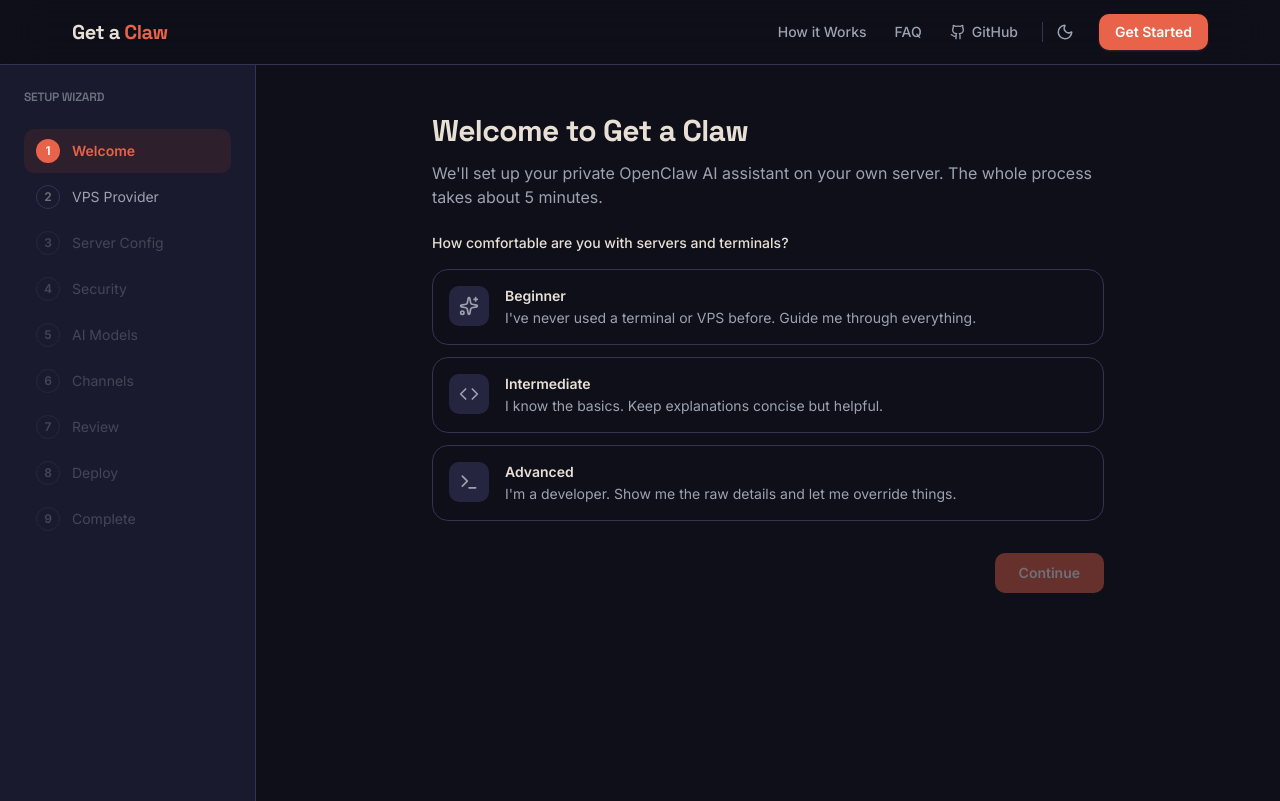
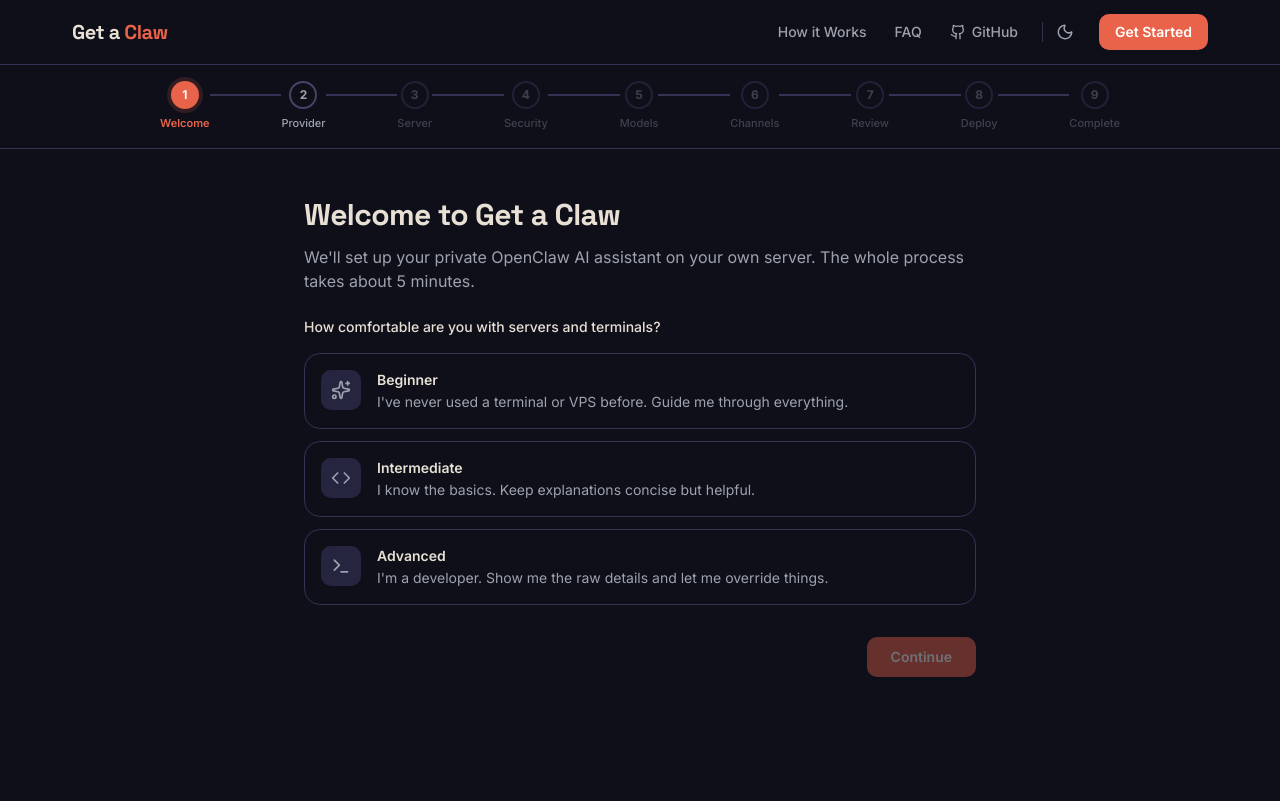
Before and after one commit to umidjon3455/GetaClaw_map, a Next.js app: page /setup in a window 1280 px wide. Built offline with nearby package versions, Linux system fonts and the light colour scheme.

Commit message:
Refine UI

```diff
--- a/src/components/landing/hero.tsx
+++ b/src/components/landing/hero.tsx
@@ -29,7 +29,7 @@
         <div className="mt-8 flex flex-col gap-3 sm:flex-row">
           <a
             href="/setup"
-            className="inline-flex items-center justify-center rounded-[var(--radius-md)] bg-coral px-6 py-3 text-base font-semibold text-white shadow-lg shadow-coral/25 transition-all hover:bg-coral-hover hover:shadow-xl hover:shadow-coral/30 active:bg-coral-active"
+            className="inline-flex items-center justify-center rounded-[var(--radius-md)] bg-coral px-6 py-3 text-base font-semibold text-white transition-colors hover:bg-coral-hover active:bg-coral-active"
           >
             Get Started
             <svg className="ml-2 h-4 w-4" fill="none" viewBox="0 0 24 24" stroke="currentColor" strokeWidth={2.5}><path strokeLinecap="round" strokeLinejoin="round" d="M13 7l5 5m0 0l-5 5m5-5H6" /></svg>
--- a/src/components/shared/navbar.tsx
+++ b/src/components/shared/navbar.tsx
@@ -44,7 +44,7 @@
           <ThemeToggle />
           <Link
             href="/setup"
-            className="ml-3 rounded-[var(--radius-md)] bg-coral px-4 py-2 text-sm font-semibold text-white shadow-sm shadow-coral/20 transition-all hover:bg-coral-hover hover:shadow-md hover:shadow-coral/25 active:bg-coral-active"
+            className="ml-3 rounded-[var(--radius-md)] bg-coral px-4 py-2 text-sm font-semibold text-white transition-colors hover:bg-coral-hover active:bg-coral-active"
           >
             Get Started
           </Link>
@@ -87,7 +87,7 @@
           <Link
             href="/setup"
             onClick={() => setMobileOpen(false)}
-            className="mt-2 flex w-full items-center justify-center rounded-[var(--radius-md)] bg-coral px-4 py-2.5 text-sm font-semibold text-white shadow-sm shadow-coral/20 transition-all hover:bg-coral-hover hover:shadow-md hover:shadow-coral/25"
+            className="mt-2 flex w-full items-center justify-center rounded-[var(--radius-md)] bg-coral px-4 py-2.5 text-sm font-semibold text-white transition-colors hover:bg-coral-hover"
           >
             Get Started
           </Link>
--- a/src/components/wizard/wizard-shell.tsx
+++ b/src/components/wizard/wizard-shell.tsx
@@ -2,7 +2,7 @@
 
 import { AnimatePresence, motion } from "framer-motion";
 import { useWizardStore, STEP_ORDER, type WizardStep } from "@/lib/store/wizard-store";
-import { WizardSidebar } from "./wizard-sidebar";
+import { WizardStepBar } from "./wizard-step-bar";
 import { WizardProgress } from "./wizard-progress";
 import { StepWelcome } from "./step-welcome";
 import { StepVpsProvider } from "./step-vps-provider";
@@ -28,17 +28,15 @@
 
 export function WizardShell() {
   const currentStep = useWizardStore((s) => s.currentStep);
-  const currentIndex = STEP_ORDER.indexOf(currentStep);
   const StepComponent = STEP_COMPONENTS[currentStep];
 
   return (
-    <div className="flex min-h-[calc(100vh-64px)]">
-      {/* Desktop sidebar */}
-      <WizardSidebar className="hidden lg:flex" />
+    <div className="flex min-h-[calc(100vh-64px)] flex-col">
+      {/* Mobile progress bar (top) */}
+      <WizardProgress className="lg:hidden" />
 
-      <div className="flex flex-1 flex-col">
-        {/* Mobile progress bar */}
-        <WizardProgress className="lg:hidden" />
+      {/* Desktop step bar (top, scrolls with content) */}
+      <WizardStepBar className="hidden lg:block" />
 
       {/* Step content */}
       <div className="flex flex-1 items-start justify-center px-5 py-8 sm:px-8 sm:py-12">
@@ -57,6 +55,5 @@
         </div>
       </div>
     </div>
-    </div>
   );
 }
--- a/src/components/wizard/wizard-sidebar.tsx
+++ /dev/null
@@ -1,81 +0,0 @@
-"use client";
-
-import { Check } from "lucide-react";
-import {
-  useWizardStore,
-  STEP_ORDER,
-  type WizardStep,
-} from "@/lib/store/wizard-store";
-
-const STEP_LABELS: Record<WizardStep, string> = {
-  welcome: "Welcome",
-  "vps-provider": "VPS Provider",
-  "server-config": "Server Config",
-  security: "Security",
-  models: "AI Models",
-  channels: "Channels",
-  review: "Review",
-  deploy: "Deploy",
-  complete: "Complete",
-};
-
-export function WizardSidebar({ className = "" }: { className?: string }) {
-  const currentStep = useWizardStore((s) => s.currentStep);
-  const completedSteps = useWizardStore((s) => s.completedSteps);
-  const goToStep = useWizardStore((s) => s.goToStep);
-  const canProceed = useWizardStore((s) => s.canProceedToStep);
-
-  const currentIndex = STEP_ORDER.indexOf(currentStep);
-
-  return (
-    <aside
-      className={`w-64 shrink-0 border-r border-border bg-surface p-6 ${className} flex-col`}
-    >
-      <h2 className="font-heading text-xs font-semibold uppercase tracking-widest text-text-muted">
-        Setup wizard
-      </h2>
-      <nav className="mt-6 flex flex-col gap-0.5">
-        {STEP_ORDER.map((step, i) => {
-          const isCompleted = completedSteps.has(step);
-          const isCurrent = step === currentStep;
-          const isAccessible = canProceed(step);
-
-          return (
-            <button
-              key={step}
-              onClick={() => isAccessible && goToStep(step)}
-              disabled={!isAccessible}
-              className={`group flex items-center gap-3 rounded-[var(--radius-md)] px-3 py-2.5 text-left text-sm transition-colors ${
-                isCurrent
-                  ? "bg-coral-light text-coral font-semibold dark:bg-coral-900/20"
-                  : isCompleted
-                    ? "text-text-primary hover:bg-sand/40 dark:hover:bg-dark-elevated cursor-pointer"
-                    : isAccessible
-                      ? "text-text-secondary hover:bg-sand/40 dark:hover:bg-dark-elevated cursor-pointer"
-                      : "text-text-muted cursor-not-allowed opacity-50"
-              }`}
-            >
-              {/* Step indicator */}
-              <span
-                className={`flex h-6 w-6 shrink-0 items-center justify-center rounded-full text-xs font-semibold transition-colors ${
-                  isCompleted
-                    ? "bg-sea-green text-white"
-                    : isCurrent
-                      ? "bg-coral text-white"
-                      : "border border-border text-text-muted"
-                }`}
-              >
-                {isCompleted ? (
-                  <Check className="h-3.5 w-3.5" strokeWidth={2.5} />
-                ) : (
-                  i + 1
-                )}
-              </span>
-              {STEP_LABELS[step]}
-            </button>
-          );
-        })}
-      </nav>
-    </aside>
-  );
-}
--- /dev/null
+++ b/src/components/wizard/wizard-step-bar.tsx
@@ -0,0 +1,99 @@
+"use client";
+
+import { Check } from "lucide-react";
+import {
+  useWizardStore,
+  STEP_ORDER,
+  type WizardStep,
+} from "@/lib/store/wizard-store";
+
+const STEP_LABELS: Record<WizardStep, string> = {
+  welcome: "Welcome",
+  "vps-provider": "Provider",
+  "server-config": "Server",
+  security: "Security",
+  models: "Models",
+  channels: "Channels",
+  review: "Review",
+  deploy: "Deploy",
+  complete: "Complete",
+};
+
+export function WizardStepBar({ className = "" }: { className?: string }) {
+  const currentStep = useWizardStore((s) => s.currentStep);
+  const completedSteps = useWizardStore((s) => s.completedSteps);
+  const goToStep = useWizardStore((s) => s.goToStep);
+  const canProceed = useWizardStore((s) => s.canProceedToStep);
+
+  const currentIndex = STEP_ORDER.indexOf(currentStep);
+  const total = STEP_ORDER.length;
+
+  return (
+    <div
+      className={`border-b border-border bg-background ${className}`}
+    >
+      <div className="mx-auto max-w-5xl px-8 py-4">
+        <div className="flex items-start">
+          {STEP_ORDER.map((step, i) => {
+            const isCompleted = completedSteps.has(step);
+            const isCurrent = step === currentStep;
+            const isAccessible = canProceed(step);
+
+            return (
+              <div key={step} className="contents">
+                {/* Step dot + label */}
+                <button
+                  onClick={() => isAccessible && goToStep(step)}
+                  disabled={!isAccessible}
+                  className={`group relative z-10 flex shrink-0 flex-col items-center gap-1.5 ${
+                    isAccessible && !isCurrent ? "cursor-pointer" : ""
+                  } ${!isAccessible && !isCurrent ? "cursor-not-allowed" : ""}`}
+                >
+                  <div
+                    className={`flex h-7 w-7 items-center justify-center rounded-full text-xs font-bold transition-all ${
+                      isCompleted
+                        ? "bg-sea-green text-white"
+                        : isCurrent
+                          ? "bg-coral text-white ring-4 ring-coral/15"
+                          : isAccessible
+                            ? "border-2 border-border-hover bg-background text-text-secondary group-hover:border-coral/40"
+                            : "border-2 border-border bg-background text-text-muted opacity-50"
+                    }`}
+                  >
+                    {isCompleted ? (
+                      <Check className="h-3.5 w-3.5" strokeWidth={3} />
+                    ) : (
+                      i + 1
+                    )}
+                  </div>
+                  <span
+                    className={`text-[11px] font-medium whitespace-nowrap transition-colors ${
+                      isCurrent
+                        ? "text-coral font-semibold"
+                        : isCompleted
+                          ? "text-text-primary"
+                          : isAccessible
+                            ? "text-text-secondary"
+                            : "text-text-muted opacity-50"
+                    }`}
+                  >
+                    {STEP_LABELS[step]}
+                  </span>
+                </button>
+
+                {/* Connector line between steps */}
+                {i < total - 1 && (
+                  <div
+                    className={`mt-[13px] h-[2px] flex-1 transition-colors duration-300 ${
+                      i < currentIndex ? "bg-sea-green" : "bg-border"
+                    }`}
+                  />
+                )}
+              </div>
+            );
+          })}
+        </div>
+      </div>
+    </div>
+  );
+}
```
Also changed, not shown: 1 other file (tests, documents, lock files or other folders). Lines whose indentation alone changed are shown as unchanged.
